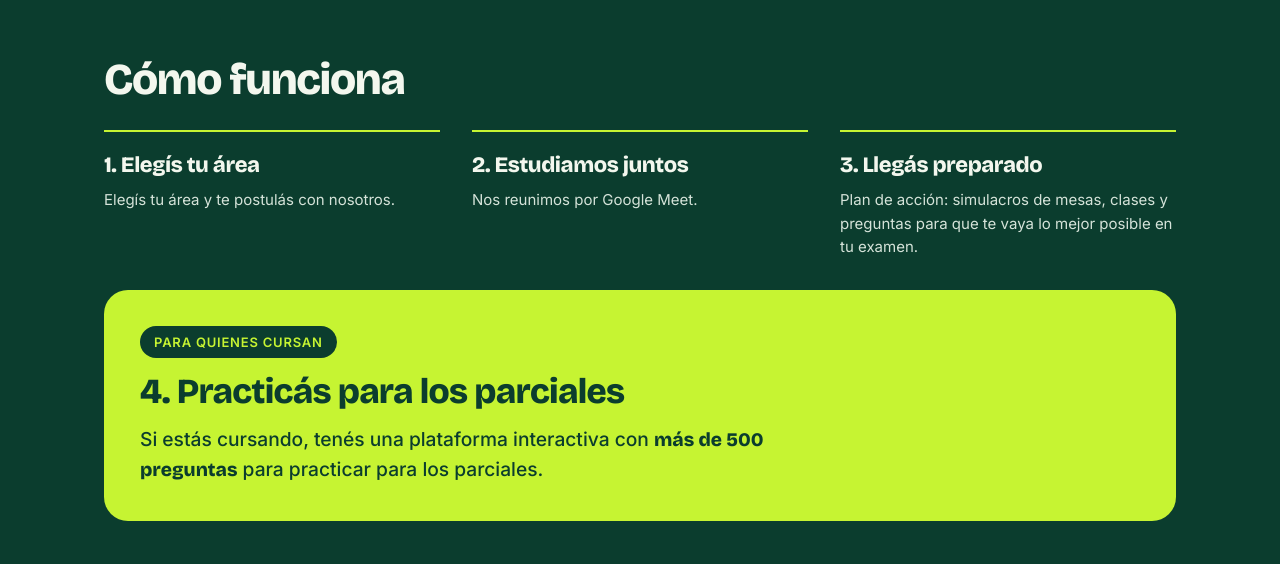
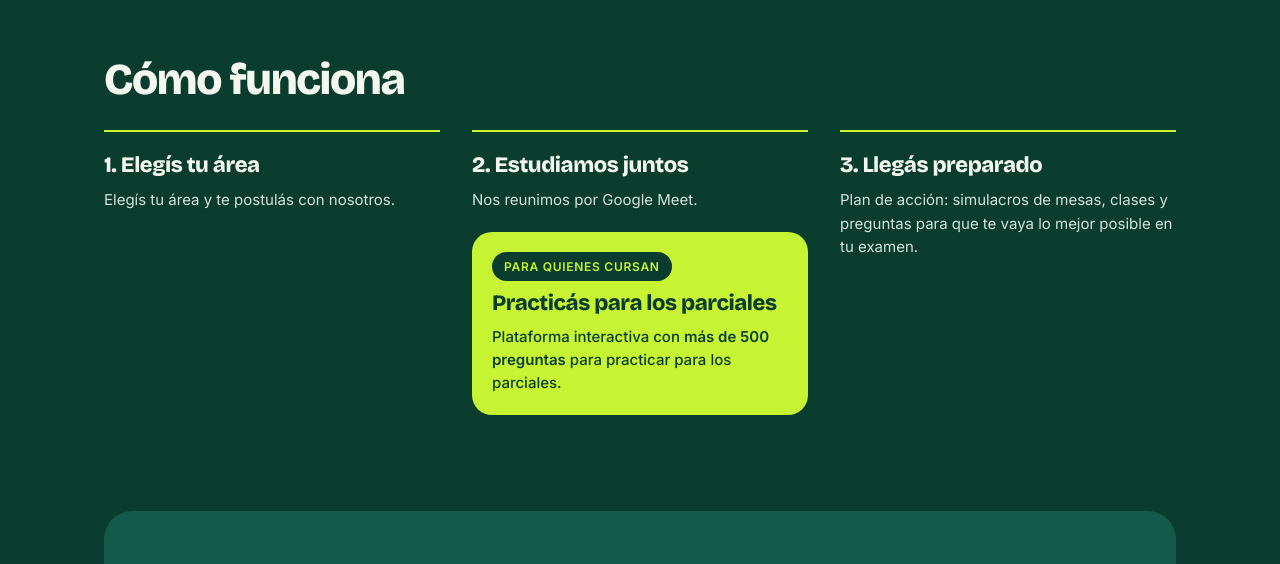
Before and after one commit to SINAPSISFCMUNR/sinapsisfcmunr.github.io, a plain HTML site: page index.html in a window 1280 px wide. Shown: the part 1680-2244 px from the top of the page. Drawn offline with nearby package versions, Linux system fonts and the light colour scheme.

Commit message:
Cómo funciona: destacado de parciales debajo del paso 2
Co-Authored-By: Claude Fable 5.2 <noreply@anthropic.com>
Claude-Session: https://claude.ai/code/session_01G2PejzRNh2uTVigaPr37pG

```diff
--- a/index.html
+++ b/index.html
@@ -73,12 +73,12 @@ h2.title{font-size:clamp(1.9rem,5vw,2.75rem);letter-spacing:-.03em;line-height:1
 .step{border-top:2px solid var(--lime);padding-top:20px;display:flex;flex-direction:column;gap:10px}
 .step h3{font-size:22px;letter-spacing:-.02em}
 .step p{margin:0;font-size:15px;line-height:1.55;color:var(--soft)}
-.step.hl{grid-column:1/-1;background:var(--lime);color:var(--bg);border-top:0;border-radius:24px;padding:clamp(24px,4vw,36px);align-items:flex-start;gap:12px}
-.step.hl h3{font-size:clamp(1.6rem,4vw,2.2rem)}
-.step.hl p{color:var(--bg);font-size:clamp(1rem,2.200vw,1.2rem);font-weight:500;max-width:720px}
-.step.hl p b{font-family:'Bricolage Grotesque',sans-serif;font-weight:800}
-.step.hl .badge{background:var(--bg);color:var(--lime);font-size:13px;font-weight:600;letter-spacing:.06em;text-transform:uppercase;padding:8px 14px;border-radius:999px}
-body.editing .step.hl [data-k]{outline-color:var(--bg)}
+.hlbox{margin-top:10px;background:var(--lime);color:var(--bg);border-radius:20px;padding:20px;display:flex;flex-direction:column;align-items:flex-start;gap:10px}
+.hlbox h4{margin:0;font-family:'Bricolage Grotesque',sans-serif;font-weight:800;font-size:22px;letter-spacing:-.02em;line-height:1.1}
+.step .hlbox p{color:var(--bg);font-size:15px;font-weight:500}
+.hlbox p b{font-weight:800}
+.hlbox .badge{background:var(--bg);color:var(--lime);font-size:12px;font-weight:600;letter-spacing:.06em;text-transform:uppercase;padding:7px 12px;border-radius:999px}
+body.editing .hlbox [data-k]{outline-color:var(--bg)}
 .about{background:var(--panel);border-radius:28px;padding:clamp(24px,5vw,56px);display:flex;flex-wrap:wrap;gap:32px;align-items:center}
 .about img{width:200px;height:200px;border-radius:32px;object-fit:cover;border:3px solid var(--lime);flex-shrink:0}
 .about .txt{flex:1;min-width:240px;display:flex;flex-direction:column;gap:12px}
@@ -312,9 +312,8 @@ footer{padding:24px 0 96px;border-top:1px solid var(--panel);font-size:14px;colo
 <h2 class="title" data-k="t_como">Cómo funciona</h2>
 <div class="steps">
 <div class="step"><h3 data-k="s1t">1. Elegís tu área</h3><p data-k="s1p">Elegís tu área y te postulás con nosotros.</p></div>
-<div class="step"><h3 data-k="s2t">2. Estudiamos juntos</h3><p data-k="s2p">Nos reunimos por Google Meet.</p></div>
+<div class="step"><h3 data-k="s2t">2. Estudiamos juntos</h3><p data-k="s2p">Nos reunimos por Google Meet.</p><div class="hlbox"><div class="badge">Para quienes cursan</div><h4 data-k="s4t">Practicás para los parciales</h4><p data-k="s4p">Plataforma interactiva con <b>más de 500 preguntas</b> para practicar para los parciales.</p></div></div>
 <div class="step"><h3 data-k="s3t">3. Llegás preparado</h3><p data-k="s3p">Plan de acción: simulacros de mesas, clases y preguntas para que te vaya lo mejor posible en tu examen.</p></div>
-<div class="step hl"><div class="badge">Para quienes cursan</div><h3 data-k="s4t">4. Practicás para los parciales</h3><p data-k="s4p">Si estás cursando, tenés una plataforma interactiva con <b>más de 500 preguntas</b> para practicar para los parciales.</p></div>
 </div>
 </section>
 <section id="sobre">
```
